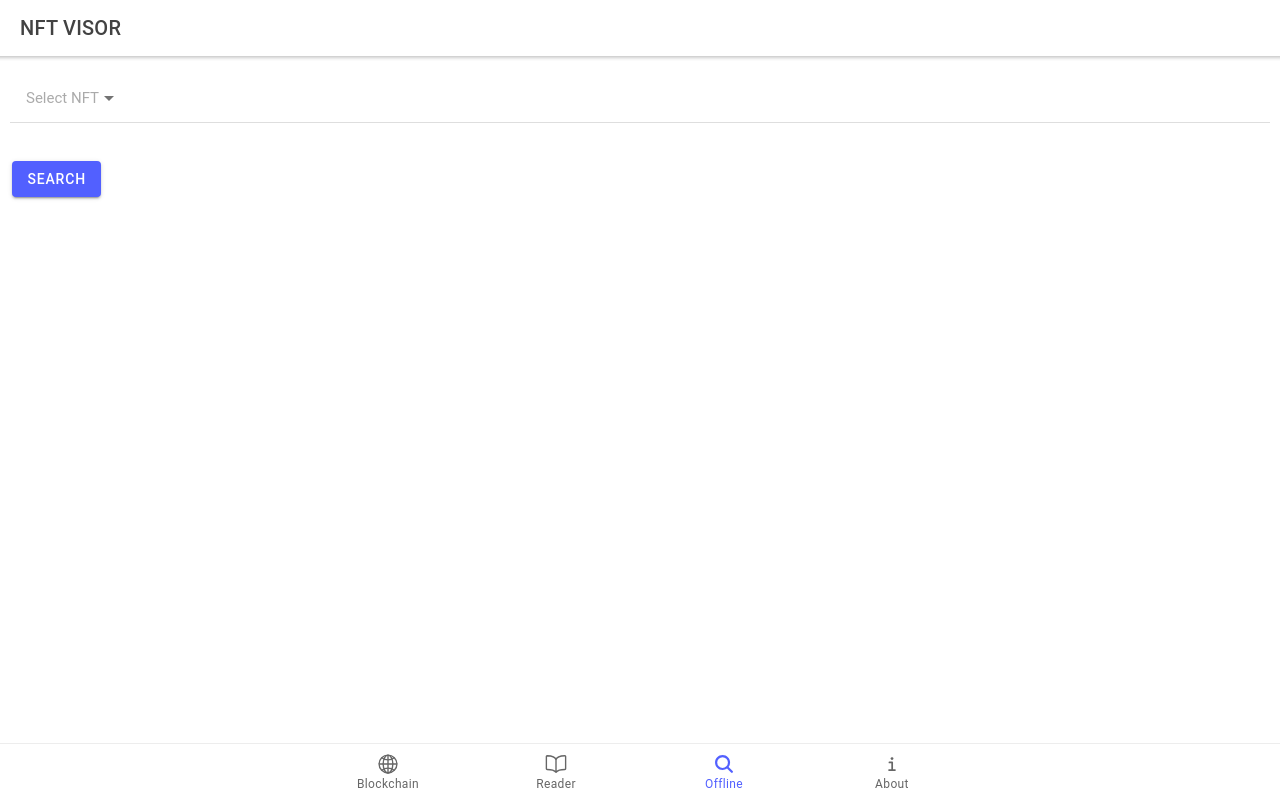
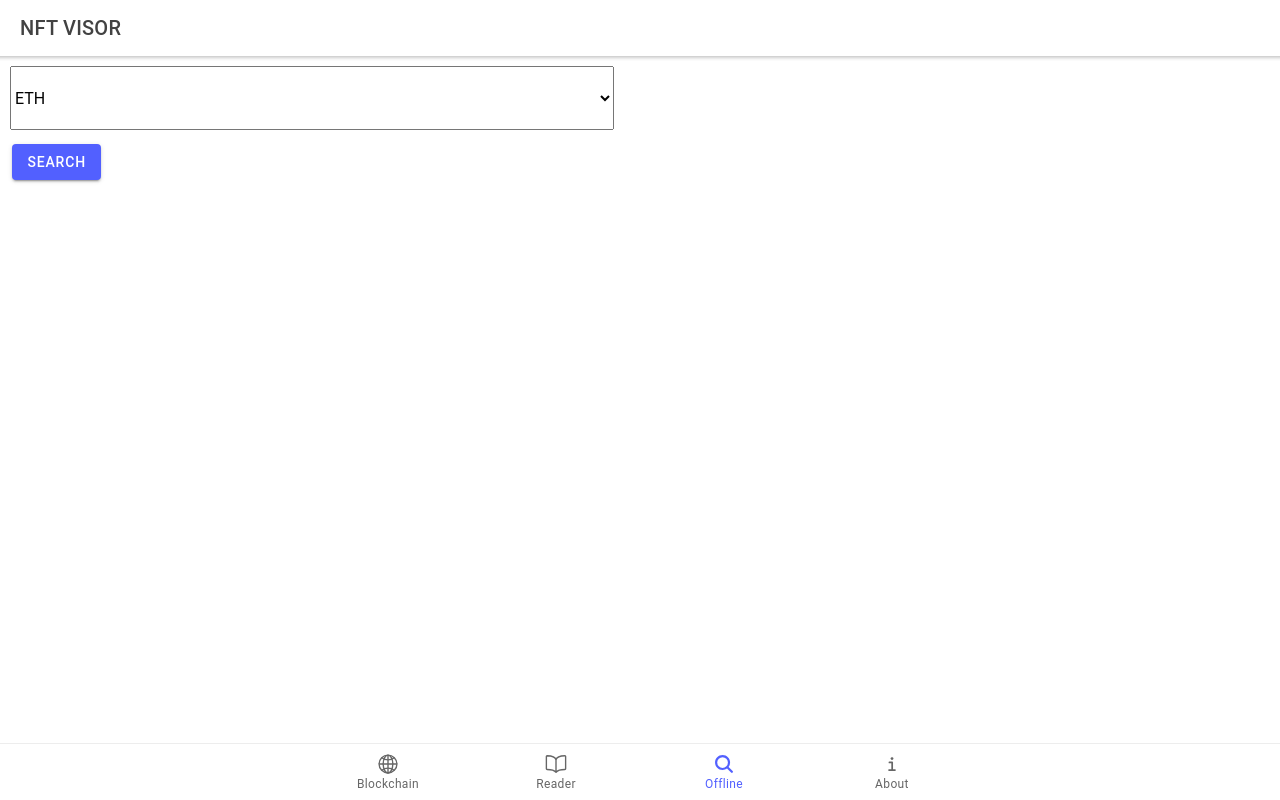
Before and after one commit to irwingtello/ionicMultichainVisor, a React (Create React App) app: page /Offline in a window 1280 px wide. Built offline with nearby package versions, Linux system fonts and the light colour scheme.

Commit message:
a select was added on the screen offline

```diff
--- a/src/pages/Offline.css
+++ b/src/pages/Offline.css
@@ -1,13 +1,10 @@
 .row-class {
-    /*border-color: white;
+  /*border-color: white;
     border-width: .01em;
     border-style: solid;
     margin-bottom: -1px;
     */
-    flex-direction: "row";
+  flex-direction: "row";
 }
-
-.ionSelect
-{
-    width: '50%'
+.ion-hide-lg-down {
 }
--- a/src/pages/Offline.tsx
+++ b/src/pages/Offline.tsx
@@ -1,6 +1,20 @@
-import { IonContent, IonGrid, IonHeader, IonPage, IonTitle, IonToolbar, IonRow,IonCol,IonButton, IonList, IonItem, IonSelect, IonSelectOption } from '@ionic/react';
+import {
+  IonContent,
+  IonGrid,
+  IonHeader,
+  IonPage,
+  IonTitle,
+  IonToolbar,
+  IonRow,
+  IonCol,
+  IonButton,
+  IonList,
+  IonItem,
+  IonSelect,
+  IonSelectOption,
+} from "@ionic/react";
 
-import './About.css';
+import "./About.css";
 
 const Offline: React.FC = () => {
   return (
@@ -17,13 +31,14 @@ const Offline: React.FC = () => {
           </IonToolbar>
         </IonHeader>
         <IonGrid>
-
           <IonRow class="row-class">
-            <IonCol class="cell-class">
-              <div className="text-lg ion-margin-bottom ion-text-justify">
-              <IonList>
-      <IonItem  style={{ fontSize: "15px" }} >
-        <IonSelect interface="popover" placeholder="Select NFT">
+            <IonCol size="12">
+              <IonSelect
+                mode="ios"
+                className="ion-hide-lg-up"
+                interface="action-sheet"
+                placeholder="Select NFT"
+              >
                 <IonSelectOption value="ETH">ETH</IonSelectOption>
                 <IonSelectOption value="Polygon">Polygon</IonSelectOption>
                 <IonSelectOption value="BNB">BNB</IonSelectOption>
@@ -31,22 +46,36 @@ const Offline: React.FC = () => {
                 <IonSelectOption value="Avalanche">Avalanche</IonSelectOption>
                 <IonSelectOption value="POAP">POAP</IonSelectOption>
               </IonSelect>
-      </IonItem>
-    </IonList>
+              <div className="select">
+                <select
+                  className="ion-hide-lg-down"
+                  name="NFTS"
+                  id="lang"
+                  style={{ width: "604px", height: "64px", margin: "5 auto" }}
+                >
+                  <option value="ETH1">ETH</option>
+                  <option value="Polygon1">Polygon</option>
+                  <option value="BNB1">BNB</option>
+                  <option value="Fantom1">Fantom</option>
+                  <option value="Avalanche1">Avalanche</option>
+                  <option value="POAP1">POAP</option>
+                </select>
               </div>
+            </IonCol>
+            <IonCol>
+              <IonButton
+                color="primary"
+                className="ion-activatable ripple-parent"
+              >
+                Search
+              </IonButton>
             </IonCol>
           </IonRow>
 
           <IonRow>
             {/*Button Search */}
-            <IonCol class="cell-class cell-align cell-buttons-size ">
-              <IonButton color="primary" className="ion-activatable ripple-parent" style={{}}>
-                Search
-              </IonButton>
-
-              </IonCol>
+            <IonCol class="cell-class cell-align cell-buttons-size "></IonCol>
           </IonRow>
-
         </IonGrid>
       </IonContent>
     </IonPage>
--- a/src/pages/ShowNFTS.css
+++ b/src/pages/ShowNFTS.css
@@ -156,9 +156,6 @@
 
 
 
-.WebApp{
-    display: visible;
-}
    /* Media Query for Mobile Devices */
    @media (max-width: 480px) {
     .Mobile{
```
Lines whose indentation alone changed are shown as unchanged.
